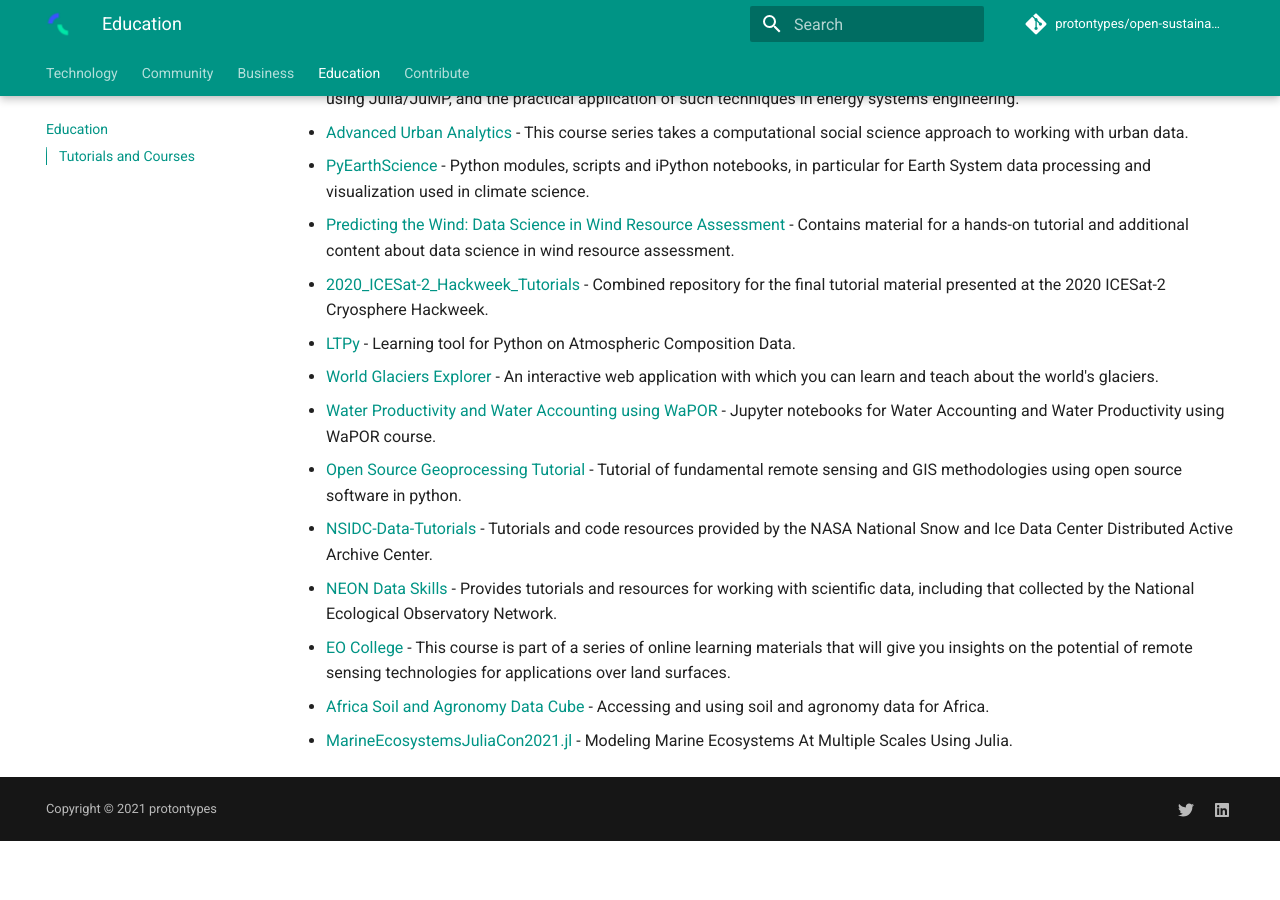
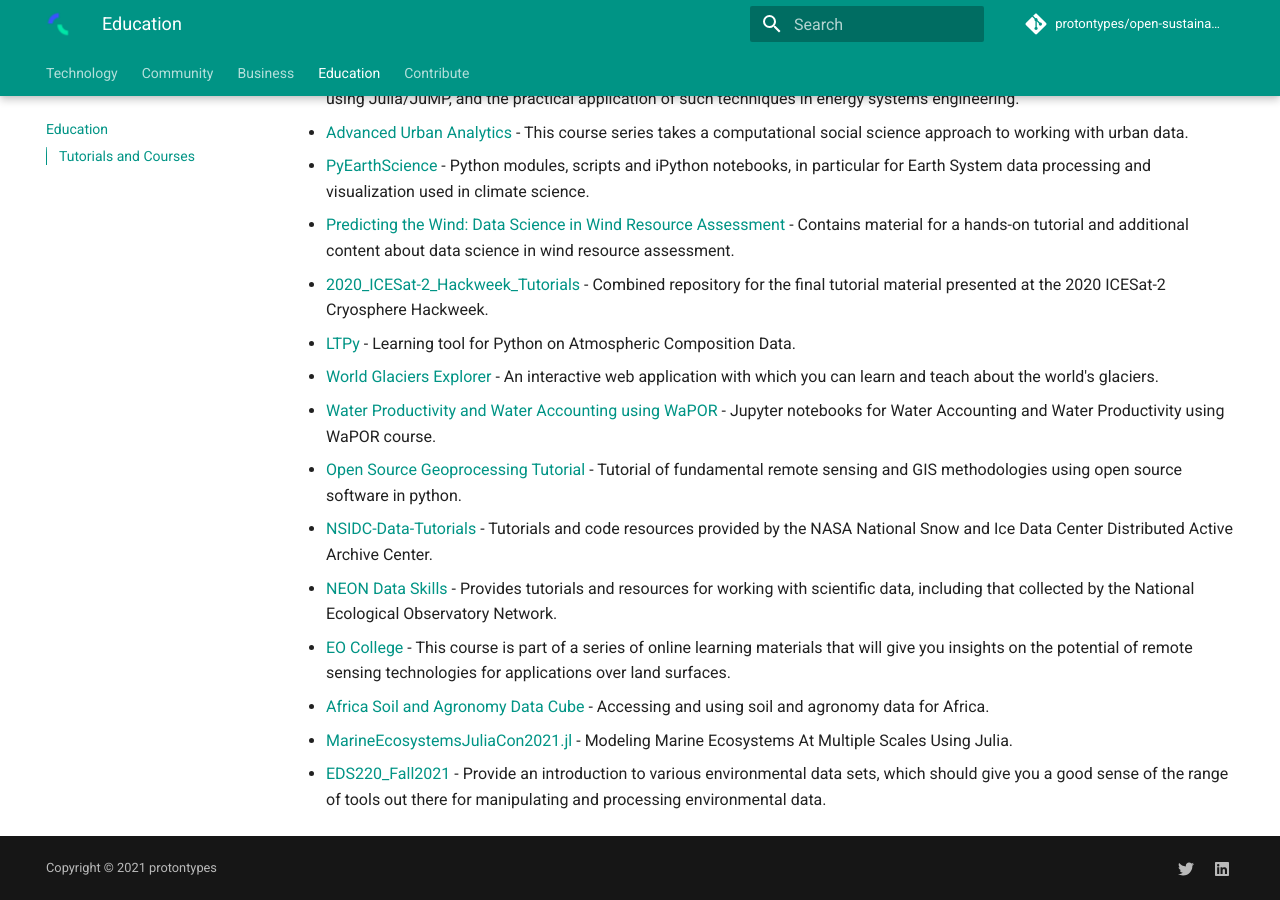
Before and after one commit to protontypes/open-sustainable-technology, an MkDocs documentation site: the page built from docs/education.md, in a window 1280 px wide and 900 px high, scrolled down 1701 px. Built offline with MkDocs 1.6.1 and Material for MkDocs 9.7.7, drawn with Linux system fonts in a browser that asks for light colours; comment, search, counter and statistics services are not loaded; before the commit the page ends 2542 px from its top, so only the background shows below that.

Commit message:
Update education.md
Provide an introduction to various #environmental data sets, which should give you a good sense of the range of tools out there for manipulating and processing environmental data. #python #jupyter #earthengine #openscience #climatechange @slgstevenson

```diff
--- a/docs/education.md
+++ b/docs/education.md
@@ -48,3 +48,4 @@
 - [EO College](https://eo-college.org/) - This course is part of a series of online learning materials that will give you insights on the potential of remote sensing technologies for applications over land surfaces.
 - [Africa Soil and Agronomy Data Cube](https://gitlab.com/openlandmap/africa-soil-and-agronomy-data-cube) - Accessing and using soil and agronomy data for Africa.
 - [MarineEcosystemsJuliaCon2021.jl](https://github.com/JuliaOcean/MarineEcosystemsJuliaCon2021.jl) - Modeling Marine Ecosystems At Multiple Scales Using Julia.
+- [EDS220_Fall2021](https://github.com/samanthastevenson/EDS220_Fall2021) - Provide an introduction to various environmental data sets, which should give you a good sense of the range of tools out there for manipulating and processing environmental data.
```
